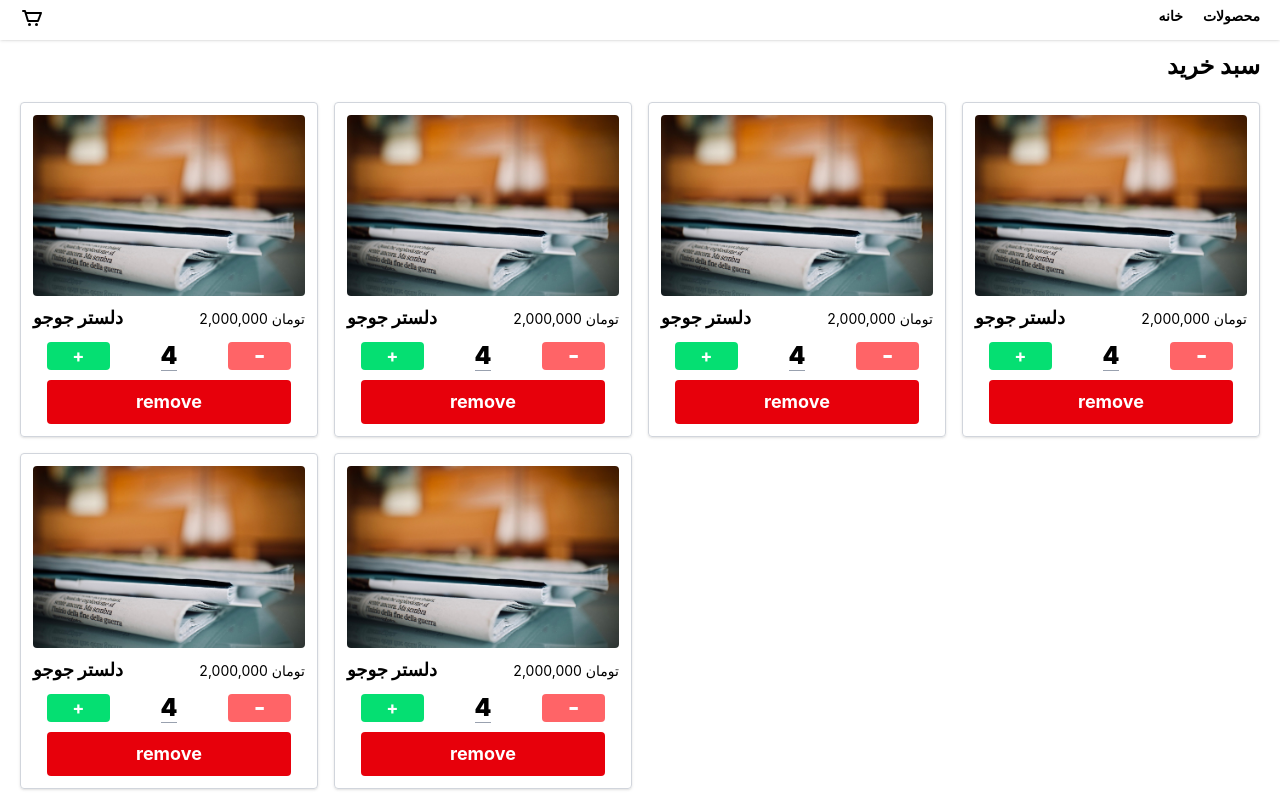
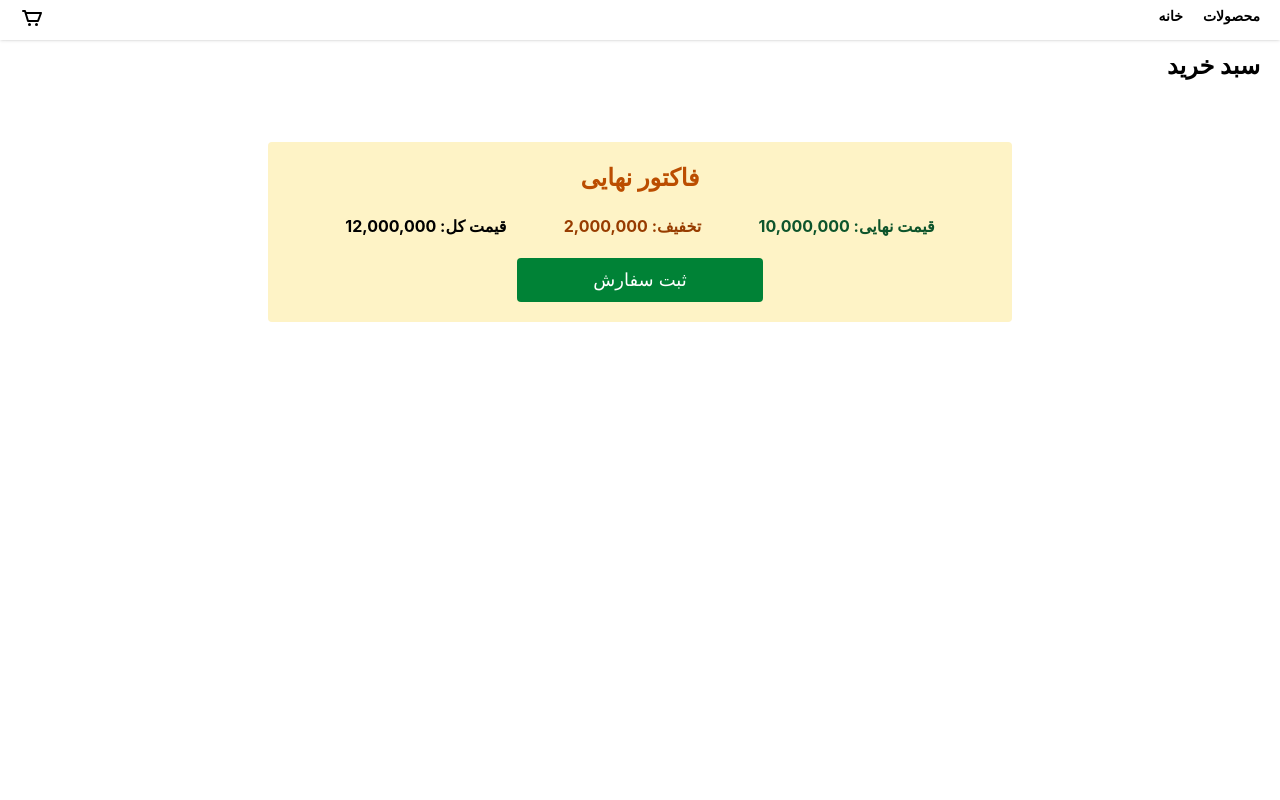
Before and after one commit to AriaG1t/shopping-site, a React (Vite) app: page /cart in a window 1280 px wide. Shown: the top 800 px of the page. Built offline with nearby package versions, Linux system fonts and the light colour scheme.

Commit message:
cart func fix

```diff
--- a/context/AppContext.jsx
+++ b/context/AppContext.jsx
@@ -14,65 +14,54 @@ import React from "react";
     const [isLoad, setIsLoad] = useState(false)
 
     const addToCart = (id) => {
-        setCartItems(currentItems => {
-            let selectedItem = currentItems.find(item => item.id == id)
-
-            if(selectedItem == null){
-                return [...currentItems, {id: id, qty: 1}]
-            }
-            else{
-                return currentItems.map(item => {
-                    if(item.id == id){
+    setCartItems((currentItems) => {
+      if (currentItems.find((item) => item.id == id) == null) {
+        return [...currentItems, { id, qty: 1 }];
+      } else {
+        return currentItems.map((item) => {
+          if (item.id == id) {
             return {
               ...item,
-                            qty: item.qty + 1
+              qty: item.qty + 1,
+            };
+          } else {
+            return item;
           }
+        });
       }
-                    else{
-                        return item
-                    }
-                })
-            }
-        })
-    }
+    });
+  };
 
   const removeOne = (id) => {
-        setCartItems(currentItems => {
-            let selectedItem = currentItems.find(item => item.id == id)
-
-            if(selectedItem.qty === 1){
-                return currentItems.filter(item => item.id !== id)
+    setCartItems((currentItems) => {
+      if (currentItems.find((item) => item.id == id)?.qty == 1) {
+        return currentItems.filter((item) => item.id != id);
+      } else {
+        return currentItems.map((item) => {
+          if (item.id == id) {
+            return {
+              ...item,
+              qty: item.qty - 1,
+            };
+          } else {
+            return item;
           }
-            else{
-                return currentItems.map(item => {
-                    if(item.id == id){
-                        return{
-                            ...item,
-                            qty: item.qty - 1
+        });
       }
-                    }
-                    else{
-                        return item
-                    }
-                })
-            }
-        })
-    }
+    });
+  };
 
   const getQty = (id) => {
-        return cartItems.find(item => item.id == id)?.qty || 0
-    }
+    return cartItems.find((item) => item.id == id)?.qty || 0;
+  };
 
   const removeFromCart = (id) => {
-        setCartItems(currentItems => {
-            return currentItems.filter(item => item.id !== id)
-        })
-    }
+    setCartItems((currentItems) => {
+      return currentItems.filter((item) => item.id != id);
+    });
+  };
 
-    const totalCartItems = cartItems.reduce((total, item) => {
-        return total = total + item.qty
-    },0)
-
+  const totalCartItems= cartItems.reduce((totalQty, item) => totalQty + item.qty, 0);
     return(
         <AppContext.Provider
         value={{
--- a/src/components/CartItem/CartItem.jsx
+++ b/src/components/CartItem/CartItem.jsx
@@ -1,25 +1,46 @@
-import React from "react";
-import pic from "../../assets/newspapers-4565916_1280.jpg"
+import React, { useEffect, useState } from "react";
+import { getProduct } from "../../../services/api";
+import { useAppContext } from "../../../context/AppContext";
 
-function CartItem(){
+function CartItem({id, qty}){
+
+    const {removeOne, addToCart, removeFromCart} = useAppContext()
+
+    const [cartProducts, setCartProducts] = useState([])
+
+    useEffect(() => {
+        getProduct(id).then((result) => {
+            setCartProducts(result)
+        })
+        .catch(error =>
+                console.log(error.message)
+        )
+    },[])
+
     return(
 
-        <div className="border border-gray-300 p-3 items-center rounded shadow md:block grid grid-cols-2 gap-5 grid-rows-2">
-            <img src={pic} alt="" className="row-span-1 sm:row-span-2 rounded  " />
-            <div className="my-2 flex justify-between items-baseline sm:col-start-2 row-start-1 sm:row-start-1">
-                <p className="font-bold text-lg">
-                    دلستر جوجو
+        <div className="relative border border-gray-300 p-3 rounded shadow md:flex flex-col items-center justify-between grid grid-cols-2">
+            <img src={cartProducts.image} alt="" className="w-[80%] sm:w-[50%] rounded mb-5 md:mb-0" />
+            <div className="my-2 flex justify-between">
+                <p className="text-sm font-bold ">
+                    {cartProducts.title}
                 </p>
-                <p className="text-sm">
-                    2,000,000 تومان
+                <p className="text-sm text-green-800 ml-2 font-bold">
+                    {cartProducts.price * qty}$
                 </p>
             </div>
-            <div className="grid grid-cols-3 text-center sm:row-span-1 sm:col-start-2 sm:row-start-2 col-span-2 row-start-2">
-                <button className="w-[70%] m-auto cursor-pointer rounded font-bold text-lg text-white anim hover:bg-green-600 bg-green-400">+</button>
-                <p className="font-black text-2xl"><span className="border-b border-gray-400">4</span></p>
-                <button className="w-[70%] m-auto cursor-pointer rounded font-bold text-lg bg-red-400 anim hover:bg-red-600 text-white"><p className="scale-140">-</p></button>
-                <button className="m-auto w-[90%] mt-2 rounded py-2 cursor-pointer col-span-3 text-white anim hover:bg-red-800 bg-red-600 text-lg font-bold">remove</button>
+            <div className=" text-center col-span-2 w-[100%]">
+                <div className="flex justify-between">
+                    <button className="w-[100%] m-auto cursor-pointer rounded font-bold text-lg text-white anim hover:bg-green-600 bg-green-400" onClick={() => addToCart(id)}>+</button>
+                    <p className="font-black text-2xl md:mx-5 mx-20"><span className="border-b border-gray-400">{qty}</span></p>
+                    <button className="w-[100%] m-auto cursor-pointer rounded font-bold text-lg bg-red-400 anim hover:bg-red-600 text-white" onClick={() => removeOne(id)}><p className="scale-140">-</p></button>
+                </div>
             </div>
+            <button onClick={() => removeFromCart(id)} className="w-5 -top-3 -right-2 absolute m-auto mt-2 rounded py-2 cursor-pointer col-span-3 text-white anim hover:bg-red-800 bg-red-600" >
+                <svg xmlns="http://www.w3.org/2000/svg" fill="none" viewBox="0 0 24 24" strokeWidth="1.5" stroke="currentColor">
+                    <path strokeLinecap="round" strokeLinejoin="round" d="m14.74 9-.346 9m-4.788 0L9.26 9m9.968-3.21c.342.052.682.107 1.022.166m-1.022-.165L18.16 19.673a2.25 2.25 0 0 1-2.244 2.077H8.084a2.25 2.25 0 0 1-2.244-2.077L4.772 5.79m14.456 0a48.108 48.108 0 0 0-3.478-.397m-12 .562c.34-.059.68-.114 1.022-.165m0 0a48.11 48.11 0 0 1 3.478-.397m7.5 0v-.916c0-1.18-.91-2.164-2.09-2.201a51.964 51.964 0 0 0-3.32 0c-1.18.037-2.09 1.022-2.09 2.201v.916m7.5 0a48.667 48.667 0 0 0-7.5 0" />
+                </svg>
+            </button>
         </div>
     )
 }
--- a/src/components/Item/Item.jsx
+++ b/src/components/Item/Item.jsx
@@ -5,7 +5,7 @@ function Item(props){
 
     return(
 
-        <div className="hoy shadow border border-gray-200 rounded p-3 md:flex flex-col items-center justify-between grid grid-cols-2">
+        <div className="shadow border border-gray-200 rounded p-3 md:flex flex-col items-center justify-between grid grid-cols-2">
            <div className="m-auto w-[80%] md:w-[50%]">
                 <img src={props.image} alt="" className="rounded"/>
             </div>
--- a/src/components/Navbar/Navbar.jsx
+++ b/src/components/Navbar/Navbar.jsx
@@ -8,7 +8,7 @@ function Navbar(){
     const {totalCartItems, cartItems} = useAppContext()
 
     return(
-        <nav className="font-bold text-sm flex shadow h-10 items-center fixed top-0 bg-white w-[100%]">
+        <nav className="z-1 font-bold text-sm flex shadow h-10 items-center fixed top-0 bg-white w-[100%]">
             <Container>
                 <div className="flex flex-row-reverse justify-between">
                     <ul className="flex">
--- a/src/pages/Cart/Cart.jsx
+++ b/src/pages/Cart/Cart.jsx
@@ -1,18 +1,22 @@
 import React from "react";
 import Container from "../../components/Container/Container";
 import CartItem from "../../components/CartItem/CartItem";
+import { useAppContext } from "../../../context/AppContext";
 
 function Cart(){
+
+    const {cartItems} = useAppContext()
+
+
     return(
         <Container>
             <h1 className="text-2xl text-right font-bold mb-5">سبد خرید</h1>
             <div className="grid lg:grid-cols-4 md:grid-cols-3 sm:grid-cols-1 gap-4 mb-10">
-                <CartItem />
-                <CartItem />
-                <CartItem />
-                <CartItem />
-                <CartItem />
-                <CartItem />
+                {
+                    cartItems.map(item => (
+                        <CartItem {...item}/>
+                    ))
+                }
             </div>
             <div className=" rounded bg-amber-100 p-5 md:w-[60%] w-[90%] m-auto mb-50 text-center">
                 <h2 className="text-2xl font-bold text-amber-700">
```
Lines whose indentation alone changed are shown as unchanged.
